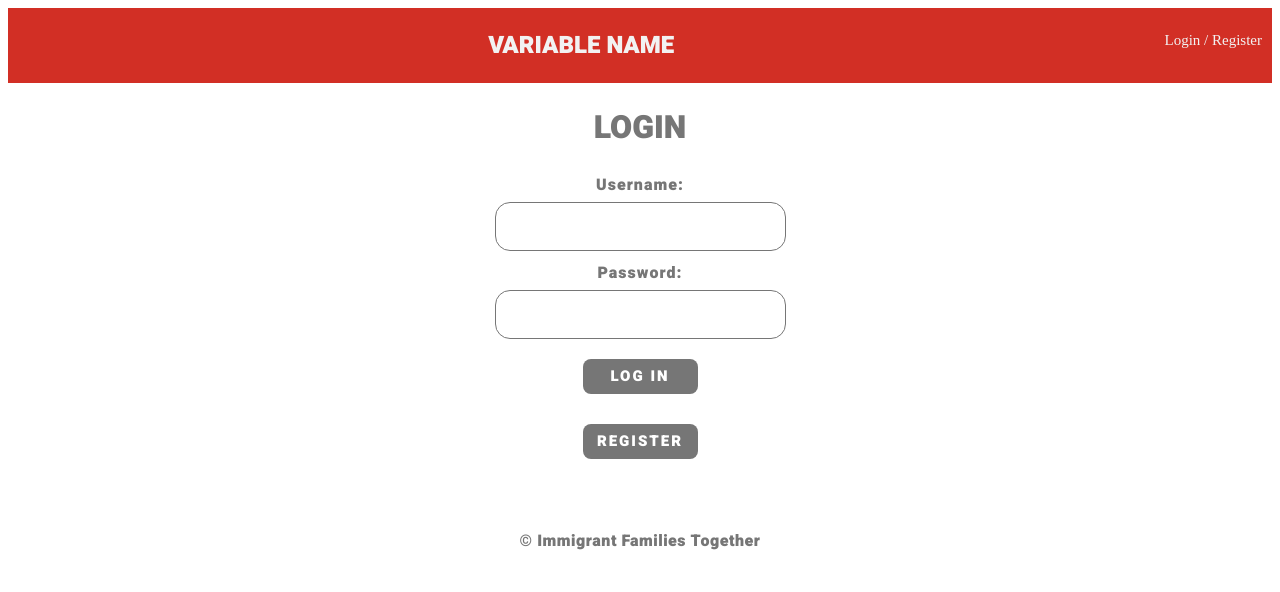
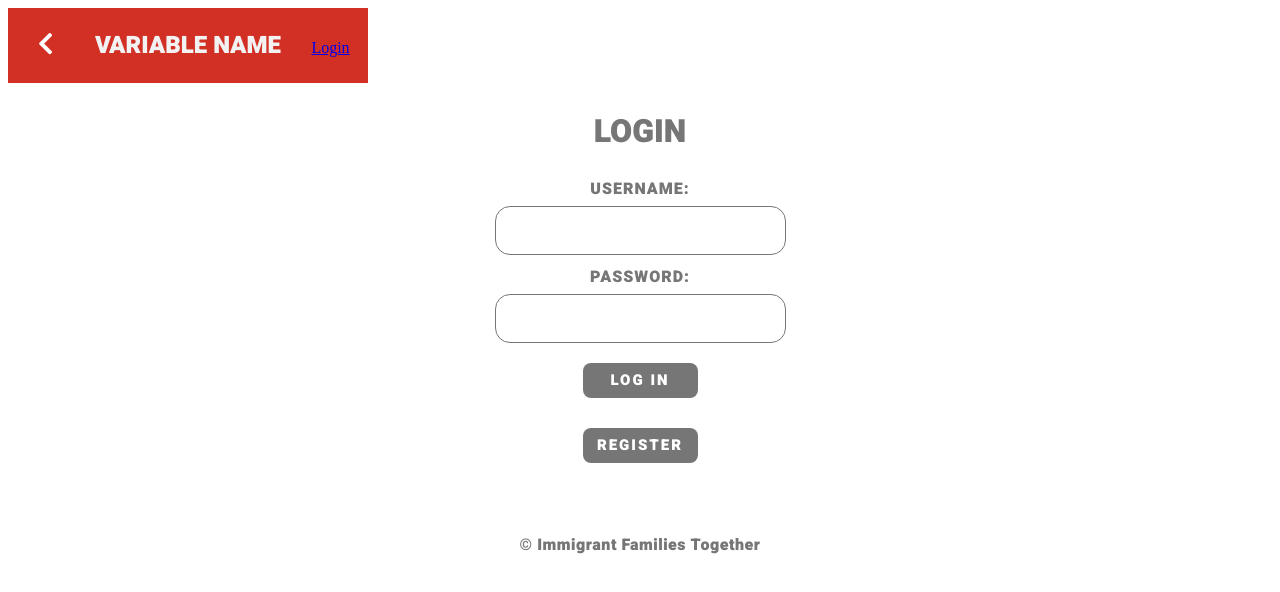
Before and after one commit to jvue96/Immigrant-Families-Together, a React (Create React App) app: page /#/home in a window 1280 px wide. Shown: the top 592 px of the page. Built offline with nearby package versions, Linux system fonts and the light colour scheme; no server answers.

Commit message:
styling updated for cards

```diff
--- a/public/index.html
+++ b/public/index.html
@@ -1,5 +1,6 @@
 <!doctype html>
 <html lang="en">
+    <link rel="stylesheet" href="https://use.fontawesome.com/releases/v5.8.2/css/all.css" integrity="sha384-oS3vJWv+0UjzBfQzYUhtDYW+Pj2yciDJxpsK1OYPAYjqT085Qq/1cq5FLXAZQ7Ay" crossorigin="anonymous">
     <link href="https://fonts.googleapis.com/css?family=Heebo:900&display=swap" rel="stylesheet">
 
   <head>
--- a/src/components/AdminViews/Cases/Forms/BioForm.js
+++ b/src/components/AdminViews/Cases/Forms/BioForm.js
@@ -10,26 +10,6 @@ class BioForm extends Component {
         return (
             <div>
                 <center>
-                <div className="navbar">
-                    <div className="navigation" onClick={this.toResumePage}>
-                        <h2 className="h2nav">EVENTS</h2>
-                    </div>
-                    <div className="navigation"onClick={this.toWorkPage}>
-                        <h2 className="h2nav">BIO</h2>
-                    </div>
-                    <div className="navigation"onClick={this.toDevPage}>
-                        <h2 className="h2nav">LEGAL</h2>
-                    </div>
-                    <div className="navigation" onClick={this.toResumePage}>
-                        <h2 className="h2nav">AID</h2>
-                    </div>
-                    <div className="navigation"onClick={this.toWorkPage}>
-                        <h2 className="h2nav">TEAM</h2>
-                    </div>
-                    <div className="navigation"onClick={this.toDevPage}>
-                        <h2 className="h2nav">NOTES</h2>
-                    </div>
-                </div>
                     <div>
                         <h1>
                             BIO FORM
--- a/src/components/AdminViews/Events/Events.js
+++ b/src/components/AdminViews/Events/Events.js
@@ -10,13 +10,34 @@ class Events extends Component {
                     <div>
                         <h1>EVENTS</h1>
                     </div>
+                    <button className="midButton">NEW EVENT</button>
+
                     <div className="eventDivs" >
-                        <p>CASE / CLIENT </p>
-                        <p>FUTURE DATE, PASS DATE?</p>
-                        <p>EVENT:</p>
-                        <p> ____ has a court date on ____ in downtown minneapolis at 1pm. </p>
-                        <p>where is the date? </p>
+                        <div className='cardHead'>
+                            <div className='cardHeadLeft'>
+                                <h1 className="eventh1">CLIENT NAME</h1>
+                            </div>
+                            <div className='cardHeadRight'>
+                                <p className="eventP">1-1-2019</p>
+                            </div>
+                        </div>
+                        <h1 className="eventh1">EVENT:</h1>
+                        <p className="eventBody"> Client has a court date on 1-1-19 in downtown minneapolis at 1pm.</p>
                     </div>
+
+                    <div className="eventDivs" >
+                        <div className='cardHead'>
+                            <div className='cardHeadLeft'>
+                                <h1 className="eventh1">CLIENT NAME</h1>
+                            </div>
+                            <div className='cardHeadRight'>
+                                <p className="eventP">12-15-2018</p>
+                            </div>
+                        </div>
+                        <h1 className="eventh1">EVENT:</h1>
+                        <p className="eventBody"> Client has a housing meeting in uptowntown minneapolis at 1pm.</p>
+                    </div>
+
                 </center>
             </div>
         );
--- a/src/components/App/App.css
+++ b/src/components/App/App.css
@@ -1,6 +1,5 @@
 .test{
-    margin:none;
-    background-color: red;
+    margin:0px;
 }
 
 
@@ -70,6 +69,21 @@ input {
     font-size: 15px;
 }
 
+.midButton{
+    height: 75px;
+    width: 275px;
+    color: #ffffff;
+    font-family: 'Heebo', sans-serif;
+    letter-spacing: 2px;
+    background-color: rgb(118, 118, 118);
+    margin-bottom: 15px;
+    margin-top: 10px;
+    margin-left: auto;
+    margin-right: auto;
+    border-radius: 8px;
+    border: 0px;
+    font-size: 15px;
+}
 /* This line makes the "Register" and "Login" buttons look like links */
 .link-button {
     background:none;
@@ -81,3 +95,64 @@ input {
     border-bottom:1px solid #444;
     cursor: pointer;
 }
+
+.eventDivs{
+    width:355px;
+    height: 115px;
+    border-style: solid;
+    border-width: 1px;
+    border-radius: 15px;
+    border-color: rgb(118, 118, 118);
+    margin: none;
+    margin-bottom:5px;
+}
+
+.cardHead{
+    width: 100%;
+    height:30px;
+    display:inline-flex;
+}
+
+.cardHeadLeft{
+    width:50%;
+    height:30px;
+    justify-content: left;
+}
+
+.cardHeadRight{
+    width:50%;
+    height:30px;
+    justify-content: right;
+}
+
+.eventh1{
+    margin-left: 15px;
+    margin-top:10px;
+    margin-bottom:0px;
+    font-size: 15px;
+    color: rgb(118, 118, 118);
+    font-family: 'Heebo', sans-serif;
+    letter-spacing: .5px;
+    text-align: left;
+}
+
+.eventP{
+    margin-right: 15px;
+    margin-top:10px;
+    margin-bottom:0px;
+    font-size: 15px;
+    color: rgb(118, 118, 118);
+    font-family: 'Heebo', sans-serif;
+    letter-spacing: .5px;
+    text-align: right;
+}
+
+.eventBody{
+    margin-left: 15px;
+    margin-top:0px;
+    font-size: 12px;
+    color: rgb(118, 118, 118);
+    font-family: 'Heebo', sans-serif;
+    letter-spacing: .5px;
+    text-align: left;
+}
--- a/src/components/LoginPage/LoginPage.js
+++ b/src/components/LoginPage/LoginPage.js
@@ -46,7 +46,7 @@ class LoginPage extends Component {
           <h1>LOGIN</h1>
           <div>
             <label htmlFor="username">
-              Username:
+              USERNAME:
               <br/>
               <input
                 type="text"
@@ -58,7 +58,7 @@ class LoginPage extends Component {
           </div>
           <div>
             <label htmlFor="password">
-              Password:
+              PASSWORD:
               <br/>
               <input
                 type="password"
--- a/src/components/Nav/Nav.css
+++ b/src/components/Nav/Nav.css
@@ -1,4 +1,14 @@
-.nav-title {
+
+
+.navTitle{
+  height:75px;
+  width:210px;
+  margin:none;
+  background-color:rgb(210, 47, 37);
+  display: inline-block;
+}
+
+.navH2{
   font-family: 'Heebo', sans-serif;
   font-size: 24px;
   font-weight: 700;
@@ -7,10 +17,30 @@
   text-align: center;
 }
 
+.navLeft{
+  height:75px;
+  width:75px;
+  margin:none;
+  background-color:rgb(210, 47, 37);
+  display: inline-block;
+}
+
+.navRight{
+  height:75px;
+  width:75px;
+  margin:none;
+  background-color:rgb(210, 47, 37);
+  display: inline-block;
+}
+
 .nav {
   overflow: hidden;
+  margin:none;
   background-color:rgb(210, 47, 37);
   text-align: center;
+  width: 360px;
+  height:75px;
+  display:inline-block;
 }
 
 .nav-link {
@@ -37,20 +67,26 @@
   float: right;
 }
 
-.navbar{
+i{
+  color: white;
+  font-size: 25px;
+}
+
+
+.subnavbar{
   width: 359px;
   height: 50px;
   background-color: #000000;
 }
 
-.navigation{
+.subnavigation{
   display: inline-block;
   background-color: #000000;
   height:40px;
   width: 16.6%;
 }
 
-.h2nav {
+.subh2nav {
   font-family: 'Heebo', sans-serif;
   letter-spacing: 1px;
   text-align: center;
--- a/src/components/Nav/Nav.js
+++ b/src/components/Nav/Nav.js
@@ -4,28 +4,54 @@ import { connect } from 'react-redux';
 import LogOutButton from '../LogOutButton/LogOutButton';
 import './Nav.css';
 
+
+
 const Nav = (props) => (
   <div className="nav">
-    <Link to="/home">
-      <h2 className="nav-title">VARIABLE NAME</h2>
-    </Link>
-    <div className="nav-right">
-      <Link className="nav-link" to="/home">
+
+  <div className="navLeft">
+    <i class="fas fa-chevron-left"></i>
+  </div>
+
+  <div className="navTitle">
+    <h2 className="navH2">VARIABLE NAME</h2>
+  </div>
+
+  <div className="navRight">
+  <Link to="/home">
         {/* Show this link if they are logged in or not,
         but call this link 'Home' if they are logged in,
         and call this link 'Login / Register' if they are not */}
-        {props.user.id ? 'Home' : 'Login / Register'}
+        {props.user.id ? <i class="fas fa-home"></i> : 'Login'}
       </Link>
-      {/* Show the link to the info page and the logout button if the user is logged in */}
-      {props.user.id && (
-        <>
-          <LogOutButton className="nav-link"/>
-        </>
-      )}
-      {/* Always show this link since the about page is not protected */}
     </div>
+
   </div>
 );
+
+
+// const Nav = (props) => (
+//   <div className="nav">
+//     <Link to="/home">
+//       <h2 className="nav-title">VARIABLE NAME</h2>
+//     </Link>
+//     <div className="nav-right">
+//       <Link className="nav-link" to="/home">
+//         {/* Show this link if they are logged in or not,
+//         but call this link 'Home' if they are logged in,
+//         and call this link 'Login / Register' if they are not */}
+//         {props.user.id ? 'Home' : 'Login / Register'}
+//       </Link>
+//       {/* Show the link to the info page and the logout button if the user is logged in */}
+//       {props.user.id && (
+//         <>
+//           <LogOutButton className="nav-link"/>
+//         </>
+//       )}
+//       {/* Always show this link since the about page is not protected */}
+//     </div>
+//   </div>
+// );
 
 // Instead of taking everything from state, we just want the user
 // object to determine if they are logged in
```
Also changed, not shown: src/components/SubNav/SubNav.js (added, +32 -0 lines). Lines whose indentation alone changed are shown as unchanged.
